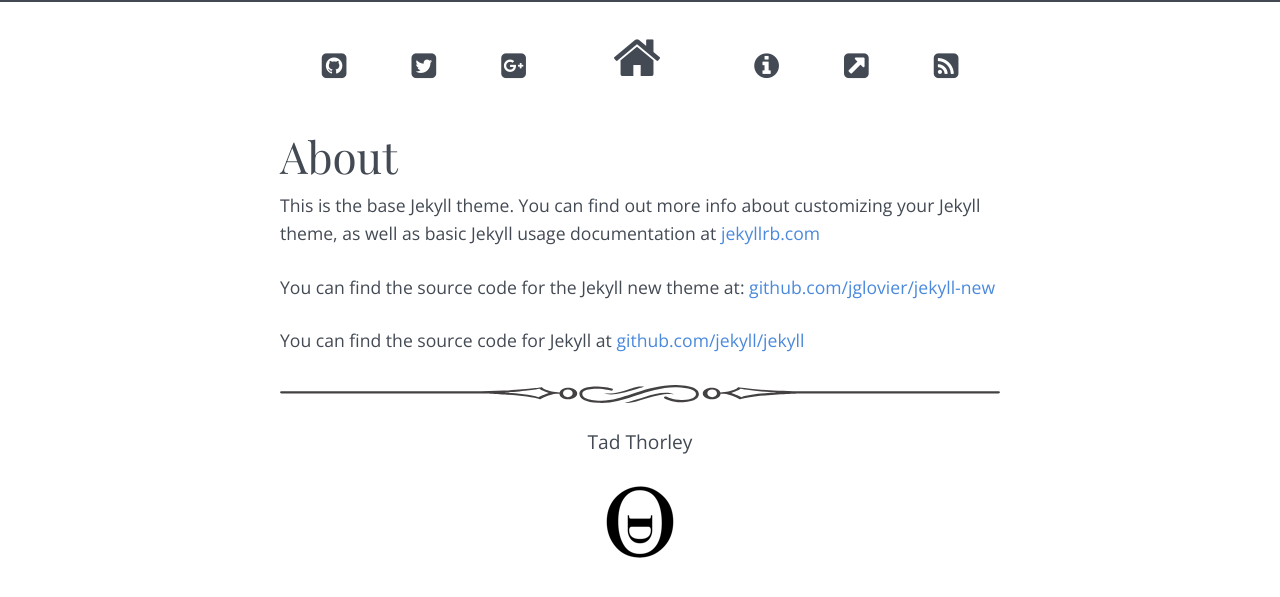
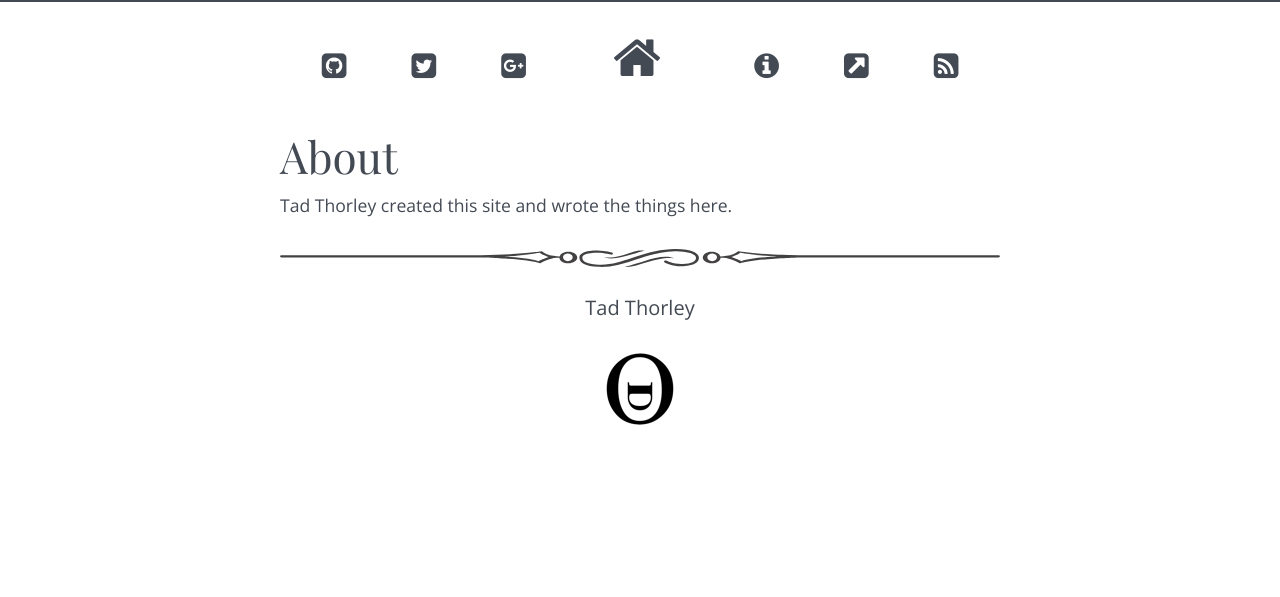
Before and after one commit to phaedryx/phaedryx.github.io, a Jekyll site: the page built from about.md, in a window 1280 px wide. Shown: the top 597 px of the page. Built offline with Jekyll 4.4.1, drawn with Linux system fonts in a browser that asks for light colours; nearby versions of some CDN libraries.

```diff
--- a/_includes/header.html
+++ b/_includes/header.html
@@ -12,7 +12,7 @@
     <a class="home" href="/" title="home">
       <i class="fa fa-home"></i>
     </a>
-    <a href="#" title="about">
+    <a href="/about" title="about">
       <i class="fa fa-info-circle"></i>
     </a>
     <a href="http://tadthorley.com/" title="tadthorley.com">
--- a/about.md
+++ b/about.md
@@ -4,8 +4,4 @@ title: About
 permalink: /about/
 ---
 
-This is the base Jekyll theme. You can find out more info about customizing your Jekyll theme, as well as basic Jekyll usage documentation at [jekyllrb.com](http://jekyllrb.com/)
-
-You can find the source code for the Jekyll new theme at: [github.com/jglovier/jekyll-new](https://github.com/jglovier/jekyll-new)
-
-You can find the source code for Jekyll at [github.com/jekyll/jekyll](https://github.com/jekyll/jekyll)
+Tad Thorley created this site and wrote the things here.
--- a/foundation/_scss/customization.scss
+++ b/foundation/_scss/customization.scss
@@ -20,7 +20,10 @@ body {
   }
 }
 #footer {
-  font-size: 1.2rem;
+  font-size: 1.25rem;
+}
+.license {
+  font-size: 0.9rem;
 }
 .date {
   text-transform: uppercase;
--- a/foundation/_scss/foundation/components/_type.scss
+++ b/foundation/_scss/foundation/components/_type.scss
@@ -323,6 +323,7 @@ $align-class-breakpoints:
       margin-bottom: $list-margin-bottom;
       list-style-position: $list-style-position;
       font-family: $list-font-family;
+      padding-left: $list-side-margin;
     }
 
     ul {
```
Also changed, not shown: _layouts/post.html (+5 -3 lines), _posts/2015-04-20-choosing-a-rails-cms.md (added, +46 -0 lines), 6 other files.
